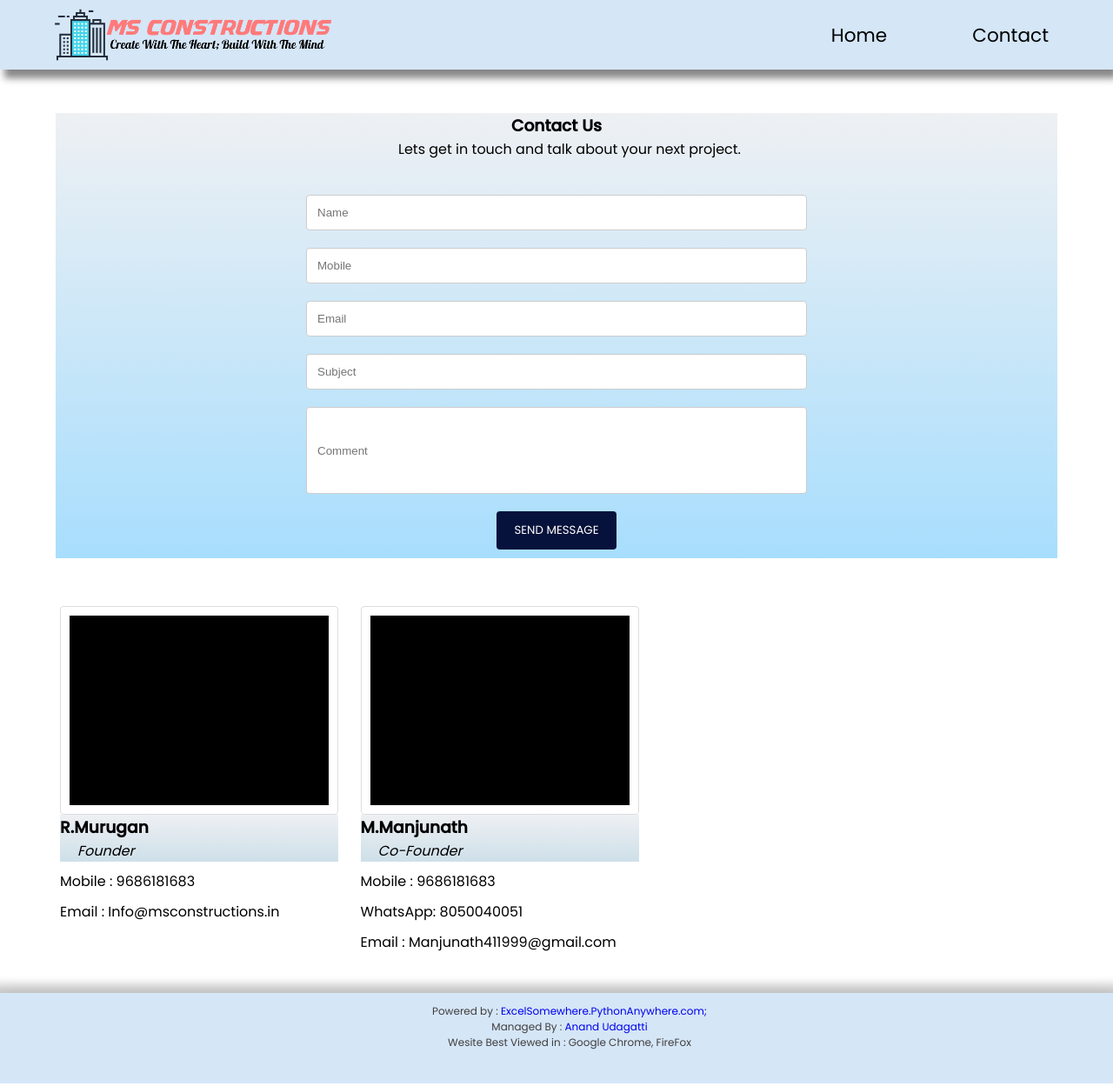
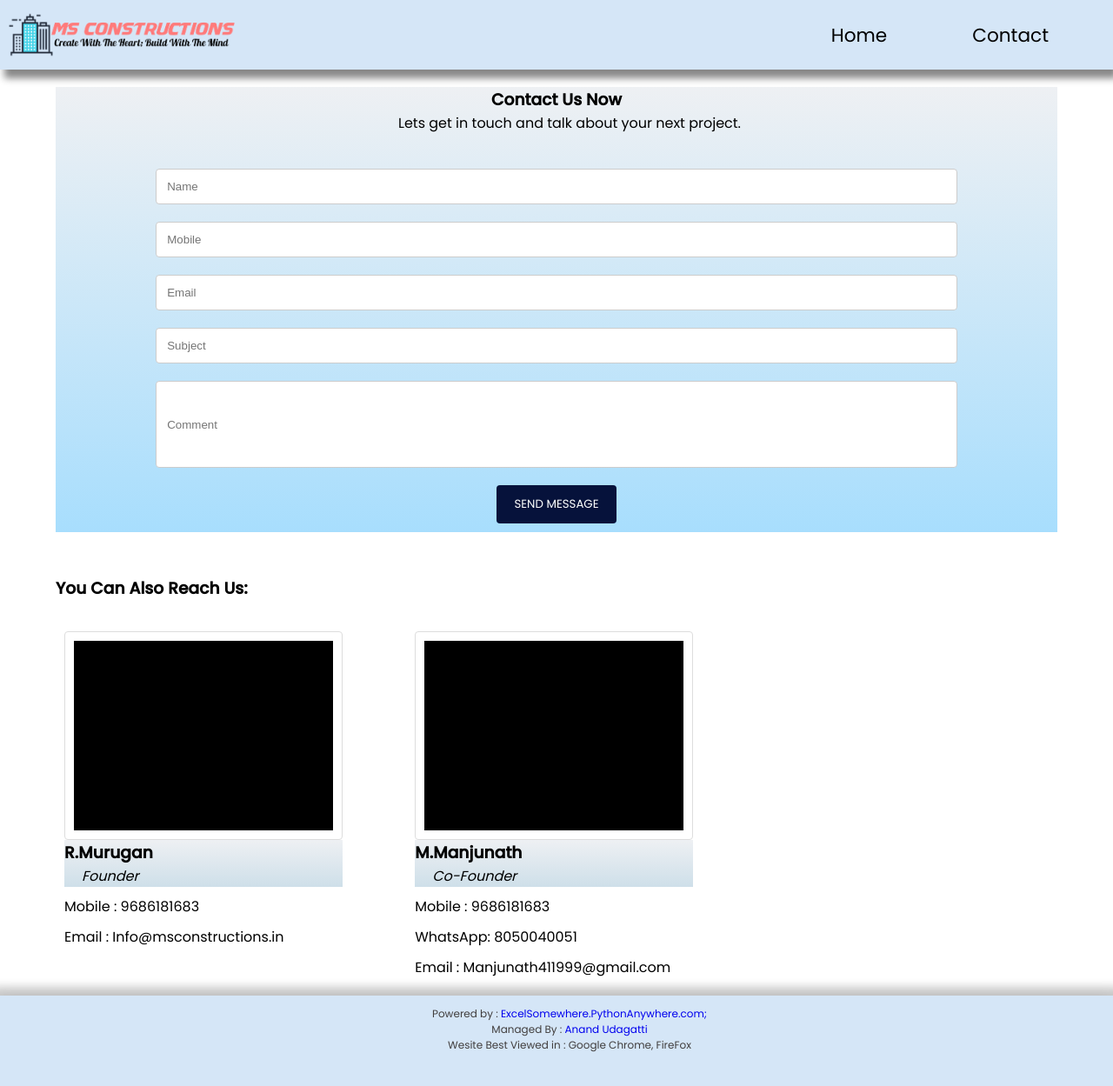
Before and after one commit to anandudagatti/anandudagatti.github.io, a Flask app: page /contact in a window 1280 px wide. Shown: the whole page at 87% size. Run offline with Flask 2, Linux system fonts and the light colour scheme.

Commit message:
updated html and css file
added option to click logo to go to main screen.
optimized page for different screen sizes.

```diff
--- a/static/css/style.css
+++ b/static/css/style.css
@@ -117,20 +117,14 @@ footer { padding: 12px;	color: #413e3e;	align-items: bottom; font-size: 12px; cl
 
 @keyframes fade { from {opacity: .4} to {opacity: 1}}
 
-/* On smaller screens, decrease text size */
-@media only screen and (max-height: 694px) {footer {align-items: bottom; font-size: 12px; clear: both; position: relative; background-color:#d5e6f7;
-		box-shadow: 0 0px 10px 10px rgba(0, 0, 0, 0.2), 0 6px 20px 0 rgba(0, 0, 0, 0.19); height: 15vh;	text-align: center;}}
-
 /* On smaller screens, change layout to fit device */
-@media only screen and (max-width: 1264px) {
+@media only screen and (max-width: 1400px) {
 	body { font-family: 'Poppins', sans-serif; font-size: 2vh;}
 
 	.text {font-size: 2vh;}
 
 	/* navigation bar related*/
 	nav ul { list-style-type: none;}
-
-	.nav-links {display:none;}
 
 	.logo-container{font-size: 2.5vh; align-items: center; margin: auto;}
 
@@ -151,14 +145,10 @@ footer { padding: 12px;	color: #413e3e;	align-items: bottom; font-size: 12px; cl
 
 	.project-images { float: left; width: 50%; padding: 3px;}
 
-	.hide { display:flex; justify-content: right; align-items: right;}
+	/* On smaller screens, decrease text size */
+	.contact-container {justify-content: center; width: 90%; margin: auto; margin-top: 50px; margin-bottom: 10vh;}
 
-	.hide img{ float: right; width:6vh; margin:auto; justify-content: right;}
-
-	/* On smaller screens, decrease text size */
-	.contact-container {justify-content: center; width: 90%; margin: auto; margin-top: 50px; margin-bottom: 110vh;}
-
-	.contact-detail {font: 2vh;	float: left; width: 100%; padding: 10px;}
+	.contact-detail {font: 2vh;	float: center; width: 35%; padding: 10px;}
 
 	.contact-cantainer::after {content: ""; clear: both; display: block;}
 
@@ -172,7 +162,7 @@ footer { padding: 12px;	color: #413e3e;	align-items: bottom; font-size: 12px; cl
 }
 
 /* On Mobile screens, change layout to fit device */
-@media only screen and (max-width: 500px) {
+@media only screen and (max-width: 800px) {
 	body { font-family: 'Poppins', sans-serif; font-size: 2vh;}
 
 	.text {font-size: 2vh;}
@@ -192,7 +182,7 @@ footer { padding: 12px;	color: #413e3e;	align-items: bottom; font-size: 12px; cl
 	.slideshow-container img {margin:auto;}
 
 	/* Project Image Display Related */
-	.project-cantainer { justify-content: center; width: 90%; margin: auto; margin-bottom: 100px;}
+	.project-cantainer { justify-content: center; width: 90%; margin: auto; margin-bottom: 10px;}
 
 	.project-cantainer::after {content: "";	clear: both; display: block;}
 
--- a/templates/contact.html
+++ b/templates/contact.html
@@ -25,7 +25,7 @@
       <header>
         <!-- Navigation Section -->
         <div class="logo-container">
-          <img src="./static/Logo.png" alt="MS Constructions">
+          <a href="{{ url_for('home') }}"><img src="./static/Logo.png" alt="MS Constructions"></a>
         </div>
         <nav>
           <ul class="nav-links">
@@ -38,7 +38,7 @@
 
       <!-- Contact Section -->
       <div class="contact-us" id="contact">
-          <h3 class="contactus-text">Contact Us</h3>
+          <h3 class="contactus-text">Contact Us Now</h3>
           <p id="msg">Thank you for contacting us, We will get back to you soon.</p>
           <p id="label">Lets get in touch and talk about your next project.</p>
           <form onsubmit="success()" id="form_id" method="POST">
@@ -58,6 +58,7 @@
       </div>
 
       <div id="contact" class="contact-container">
+        <h3>You Can Also Reach Us:</h3><br>
         <div class="contact-detail">
           <img src="/static/team1.jpg" alt="R.Murugan">
           <div class="contact-heading">
```
Also changed, not shown: templates/index.html (+4 -4 lines).
